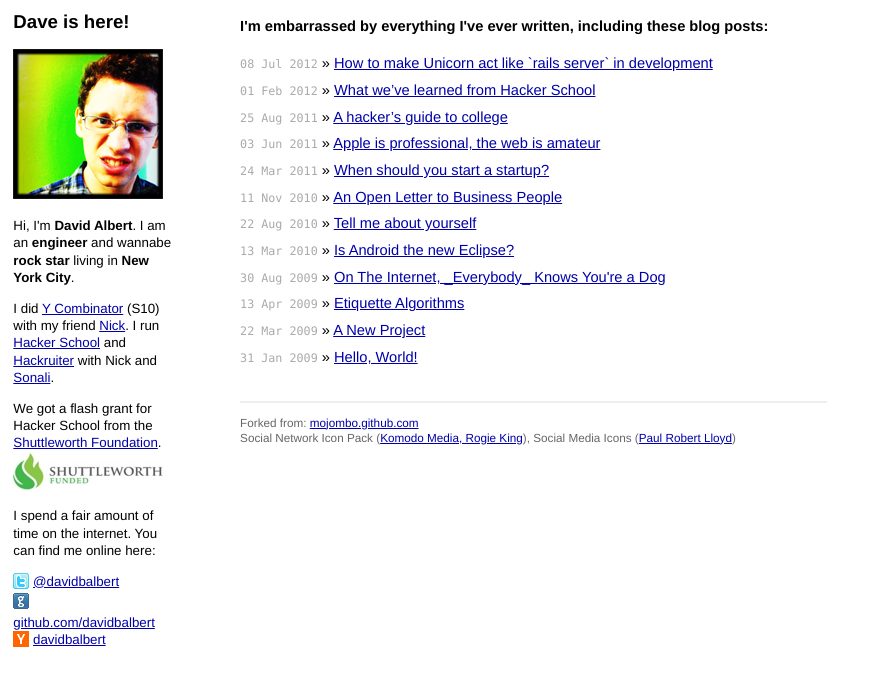
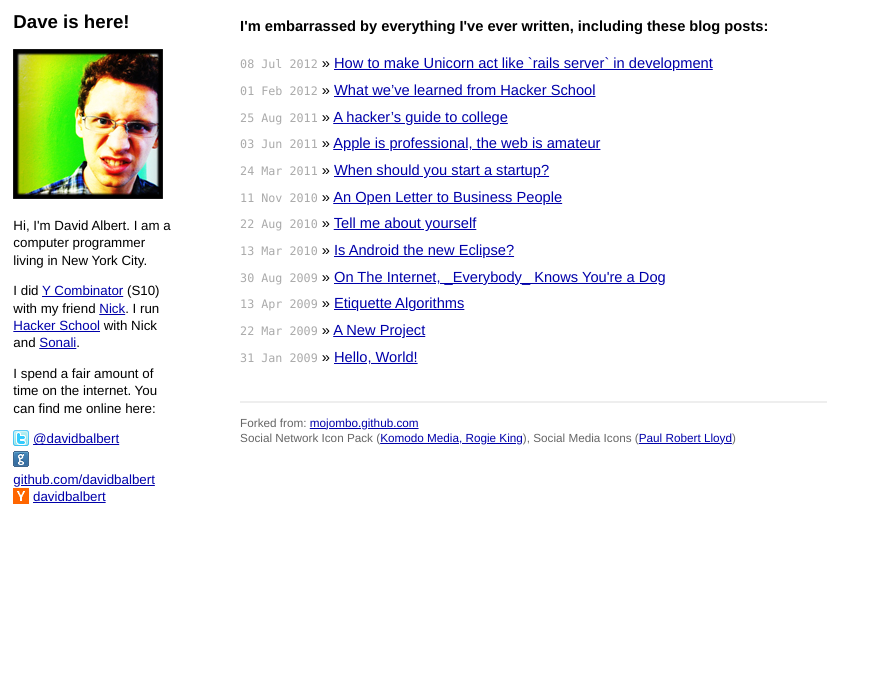
Before and after one commit to davidbalbert/davidbalbert.github.io, a Jekyll site: the page built from index.html, in a window 1280 px wide. Shown: the top 686 px of the page, without its empty margins (0-877 px from the left). Built offline with Jekyll 4.4.1, drawn with Linux system fonts in a browser that asks for light colours; Markdown is read by kramdown in place of the engine named in the settings.

Commit message:
General cleanup

```diff
--- a/_layouts/default.html
+++ b/_layouts/default.html
@@ -31,11 +31,9 @@
 <div class="about">
   <h1 id="site-title">Dave is here!</h1>
   <img alt="Dave" src="images/dave2.jpg" />
-  <p>Hi, I'm <strong>David Albert</strong>. I am an <strong>engineer</strong> and wannabe <strong>rock star</strong> living in <strong>New York City</strong>.</p>
+  <p>Hi, I'm David Albert. I am a computer programmer living in New York City.</p>
 
-  <p>I did <a href="http://www.ycombinator.com/">Y Combinator</a> (S10) with my friend <a href="http://nick.is/">Nick</a>. I run <a href="http://www.hackerschool.com/">Hacker&nbsp;School</a> and <a href="http://www.hackruiter.com/">Hackruiter</a> with Nick and <a href="http://sonalisridhar.com">Sonali</a>.</p>
-
-  <p>We got a flash grant for Hacker School from the <a href="http://www.shuttleworthfoundation.org/">Shuttleworth Foundation</a>. <a href="http://www.shuttleworthfoundation.org/"><img src="images/shuttleworth.jpg" /></a></p>
+  <p>I did <a href="http://www.ycombinator.com/">Y Combinator</a> (S10) with my friend <a href="http://nick.is/">Nick</a>. I run <a href="http://www.hackerschool.com/">Hacker&nbsp;School</a> with Nick and <a href="http://sonalisridhar.com">Sonali</a>.</p>
 
   <p>I spend a fair amount of time on the internet. You can find me online here:</p>
   <ul class="nav-list">
```
Also changed, not shown: images/carcassonne-buy-now.png (deleted), images/carcassonne-dialog.png (deleted), images/carcassonne-price.png (deleted), images/shuttleworth.jpg (deleted).
